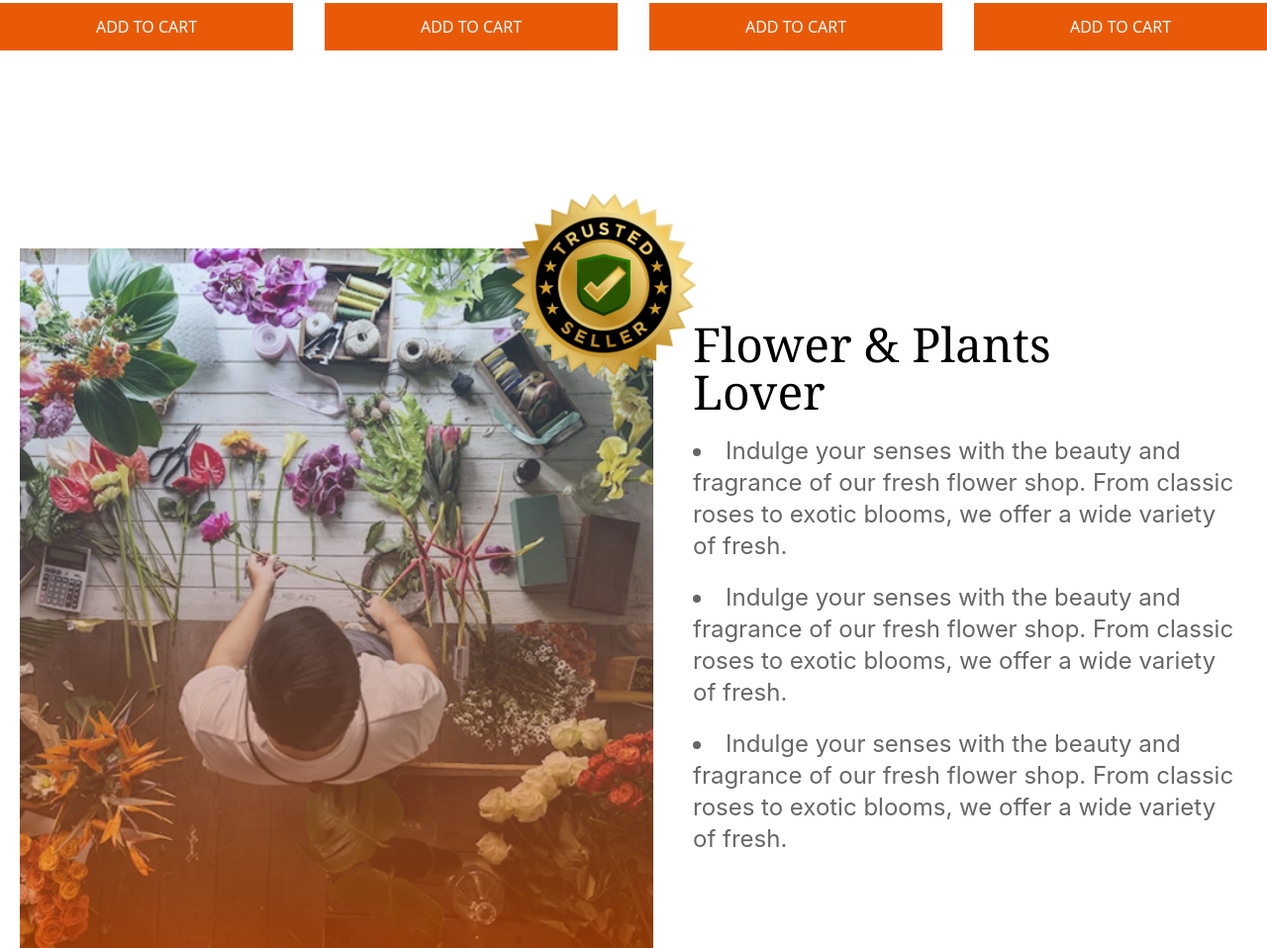
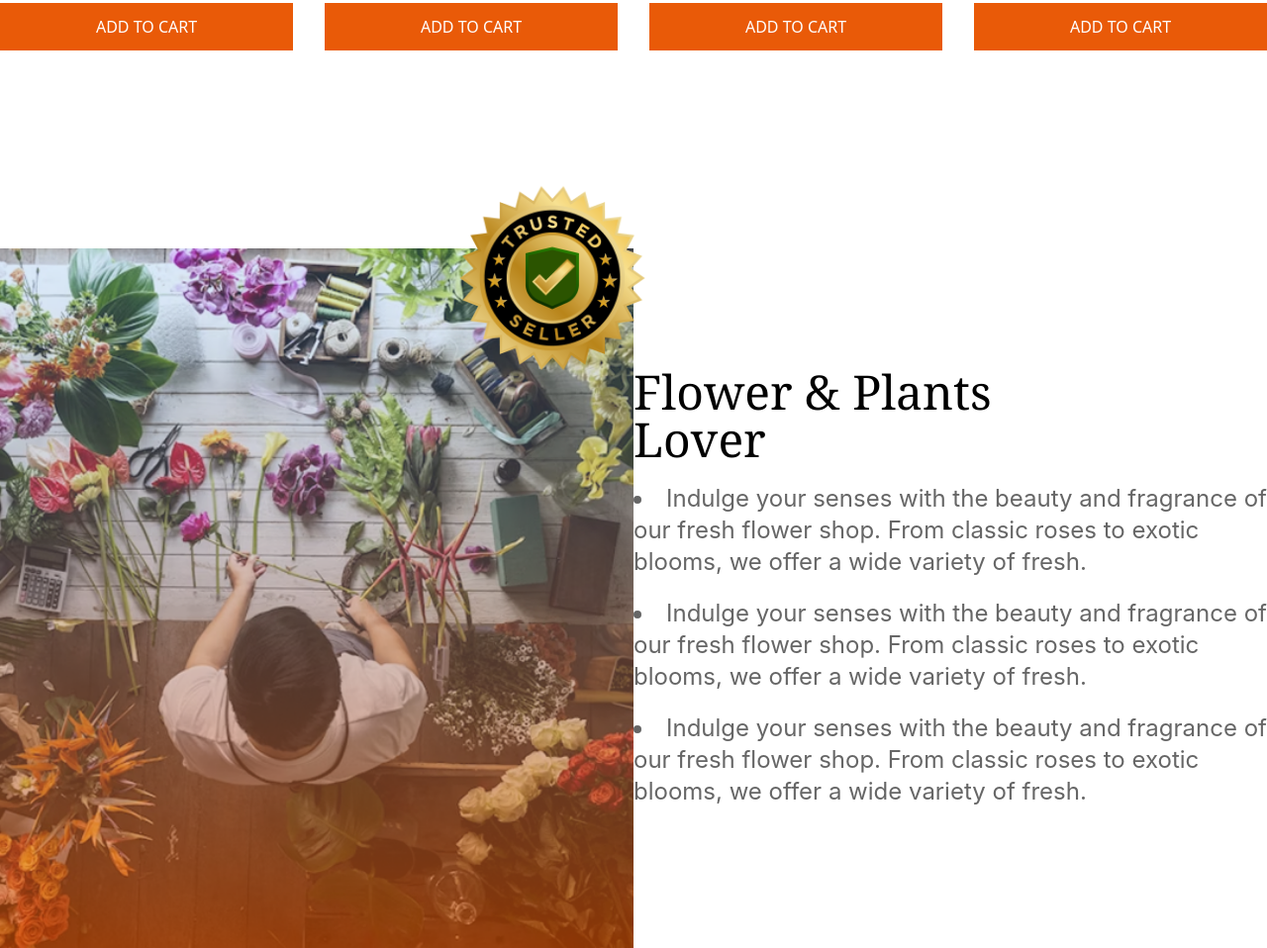
Before and after one commit to nomankhan323/flowers, a plain HTML site: page index.html in a window 1280 px wide. Shown: the part 1858-2816 px from the top of the page at 99% size. Drawn offline with nearby package versions, Linux system fonts and the light colour scheme.

Commit message:
flower lover problem solved

```diff
--- a/index.html
+++ b/index.html
@@ -169,34 +169,37 @@
         </section>
 
         <!-- Flower Lover -->
-        <section class="flex items-center justify-around mb-40">
-            <div>
-                <img class="relative w-160" src="flower-store.png" alt="">
-                <div class="absolute -mt-200 ml-115">
+        <section class="mb-40">
+            <div class="container mx-auto flex items-center">
+
+                <div class="flex-1 relative">
+                    <img class="w-180" src="flower-store.png" alt="">
+                    <div class="absolute -top-25 -right-12">
                         <img class="w-65" src="trusted-badge.png " alt="">
                     </div>
                 </div>
-
-            <div class="w-140">
+                <div class="flex-1">
                     <h2 class="noto-serif font-bold text-5xl mb-5">Flower & Plants <br> Lover</h2>
                     <p>
-                    <li class="text-[#666666] inter-font text-2xl mb-5">Indulge your senses with the beauty and <br>
+                        <li class="text-[#666666] inter-font text-2xl mb-5">Indulge your senses with the beauty and
                             fragrance of
                             our
-                        fresh flower shop. From classic <br> roses
-                        to exotic blooms, we offer a wide variety <br> of fresh.</li>
-                    <li class="text-[#666666] inter-font text-2xl mb-5">Indulge your senses with the beauty and <br>
+                            fresh flower shop. From classic roses
+                            to exotic blooms, we offer a wide variety of fresh.</li>
+                        <li class="text-[#666666] inter-font text-2xl mb-5">Indulge your senses with the beauty and
                             fragrance of
                             our
-                        fresh flower shop. From classic <br> roses
-                        to exotic blooms, we offer a wide variety <br> of fresh.</li>
-                    <li class="text-[#666666] inter-font text-2xl mb-5">Indulge your senses with the beauty and <br>
+                            fresh flower shop. From classic roses
+                            to exotic blooms, we offer a wide variety of fresh.</li>
+                        <li class="text-[#666666] inter-font text-2xl mb-5">Indulge your senses with the beauty and
                             fragrance of
                             our
-                        fresh flower shop. From classic <br> roses
-                        to exotic blooms, we offer a wide variety <br> of fresh.</li>
+                            fresh flower shop. From classic roses
+                            to exotic blooms, we offer a wide variety of fresh.</li>
                     </p>
                 </div>
+            </div>
+
         </section>
 
         <!-- Latest Deal -->
```
Lines whose indentation alone changed are shown as unchanged.
